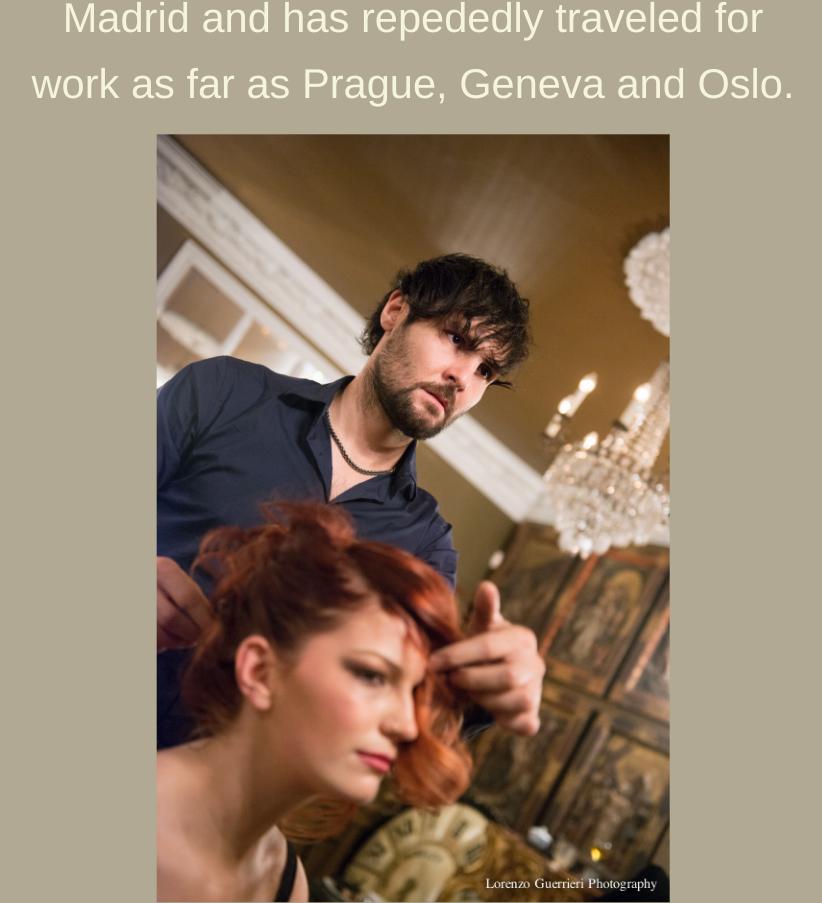
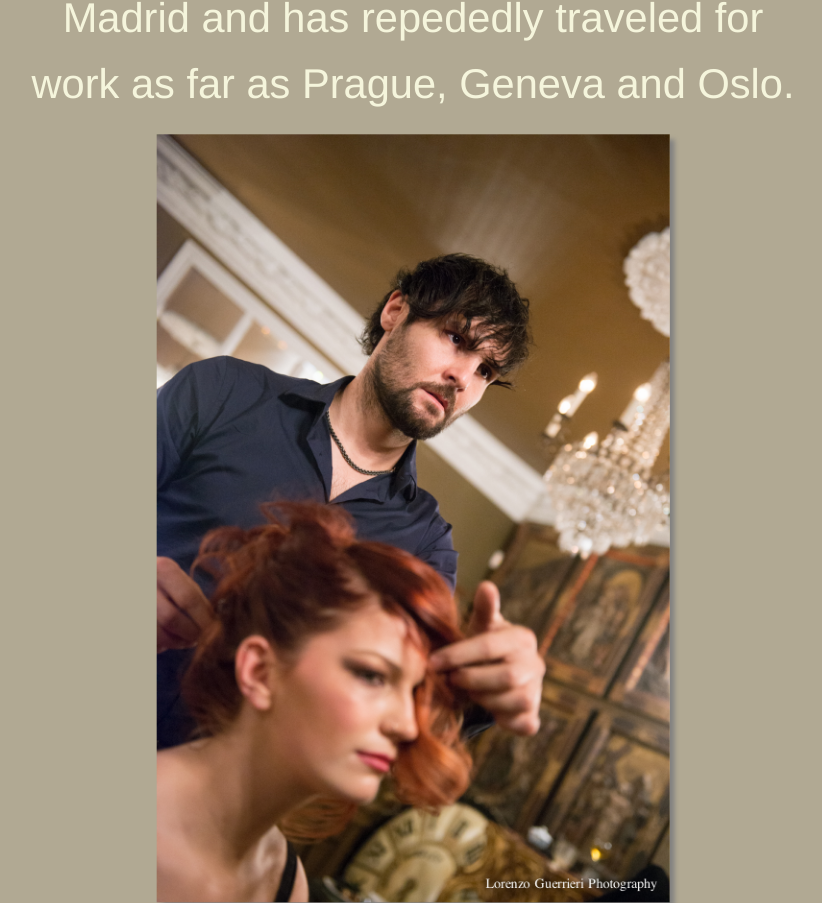
Before and after one commit to dantrovato/danscissorhands, a plain HTML site: page index.html in a window 1280 px wide. Shown: the part 2611-3514 px from the top of the page, without its empty margins (227-1049 px from the left). Drawn offline with Linux system fonts and the light colour scheme; a web font is replaced by a local one.

Commit message:
Add box shadows to images and gallery buttons.

```diff
--- a/main.css
+++ b/main.css
@@ -130,9 +130,14 @@ img {
 	width: 100%;
 }
 
+.about img {
+	box-shadow: 5px 5px 5px grey;
+}
+
 .prices img {
 	transform: rotate(270deg);
-	padding: 4rem 0;
+	margin: 4rem 0;
+	box-shadow: -5px 5px 5px grey;
 }
 
 /* @media (max-width: 750px) {
```
